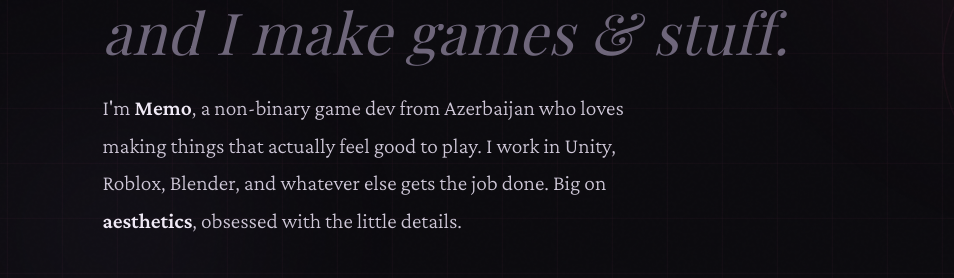
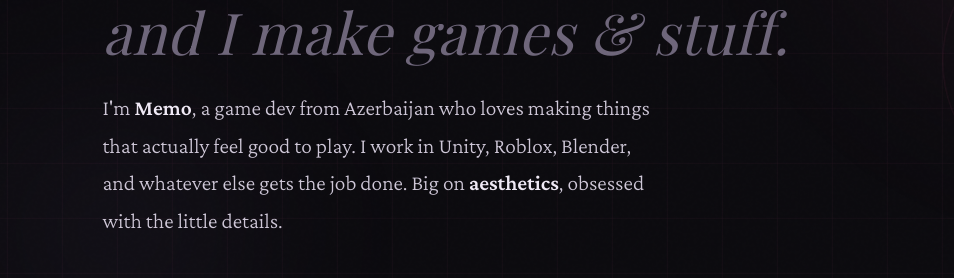
Before and after one commit to MemoD3v/MemoD3v, a plain HTML site: page index.html in a window 1280 px wide. Shown: the part 339-617 px from the top of the page, 0-954 px from the left. Drawn offline with nearby package versions, Linux system fonts and the light colour scheme; a web font is replaced by a local one.

Commit message:
Update index.html

```diff
--- a/index.html
+++ b/index.html
@@ -857,7 +857,7 @@
     </h1>
 
     <p class="hero-desc">
-      I'm <strong>Memo</strong>, a non-binary game dev from Azerbaijan who loves making things that actually feel good to play. I work in Unity, Roblox, Blender, and whatever else gets the job done. Big on <strong>aesthetics</strong>, obsessed with the little details.
+      I'm <strong>Memo</strong>, a game dev from Azerbaijan who loves making things that actually feel good to play. I work in Unity, Roblox, Blender, and whatever else gets the job done. Big on <strong>aesthetics</strong>, obsessed with the little details.
     </p>
 
     <div class="hero-tags">
```
